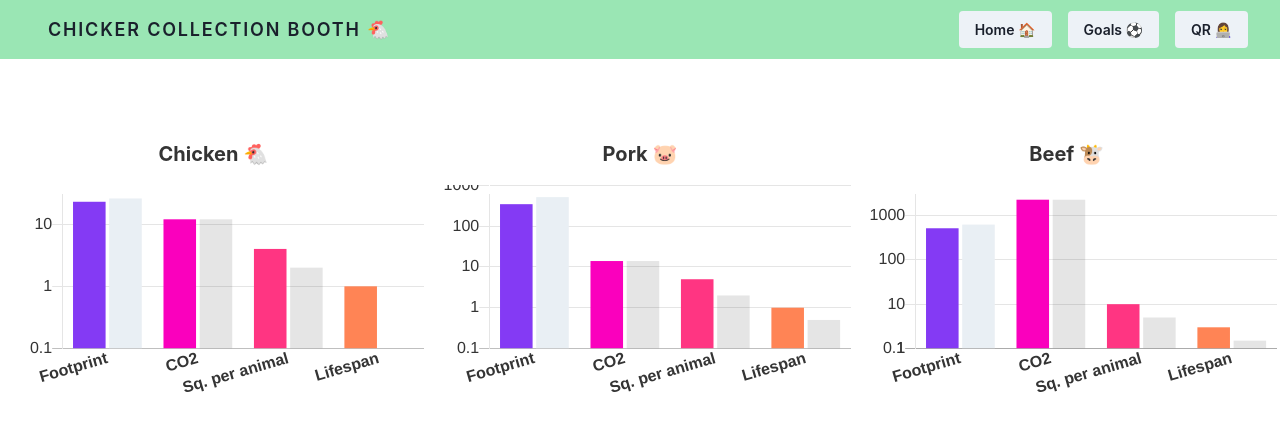
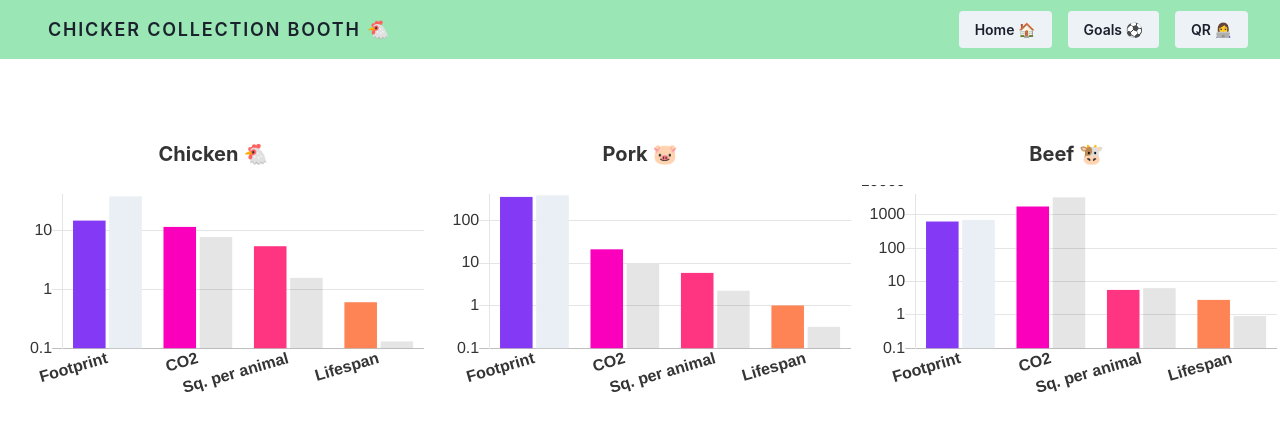
Before and after one commit to junction2020/app, a React (Create React App) app: page /sticker/0 in a window 1280 px wide. Shown: the top 430 px of the page. Built offline with nearby package versions, Linux system fonts and the light colour scheme.

Commit message:
Randomization

```diff
--- a/src/Sticker.js
+++ b/src/Sticker.js
@@ -3,7 +3,6 @@ import './assets/main.css'
 import {stickers} from "./data";
 import {barChartData, barChartOptions} from "./chart-data";
 import { Bar } from 'react-chartjs-2';
-
 
 class Sticker extends Component {
     render() {
--- a/src/chart-data.js
+++ b/src/chart-data.js
@@ -8,18 +8,21 @@ const farmData = [
 ];
 
 export const barChartData = (i) => {
+	let hkscan = Object.values(farmData[i][0]).filter((item, i) => i<4).map(val => val+(Math.random()-0.5)*val )
+	let rest = Object.values(farmData[i][1]).filter((item, i) => i<4).map(val => val+(Math.random()-0.5)*val )
+	console.log(hkscan);
 	return {
 		labels: [
 			"Footprint", "CO2", "Sq. per animal", "Lifespan"
 		],
 		datasets: [{
 			label: 'HKScan',
-			data: [farmData[i][0].footprint, farmData[i][0].co2, farmData[i][0].sq_animal, farmData[i][0].lifespan],
+			data: hkscan,
 			backgroundColor: ["#843AF4", "#FA00BD", "#FF3582", "#FF8455", "#FFC448", "#F9F871"]
 		},
 		{
 			label: 'Rest',
-			data: [farmData[i][1].footprint, farmData[i][1].co2, farmData[i][1].sq_animal, farmData[i][1].lifespan],
+			data: rest,
 			backgroundColor: ["#E9EFF4"]
 		}]
 	}
```
